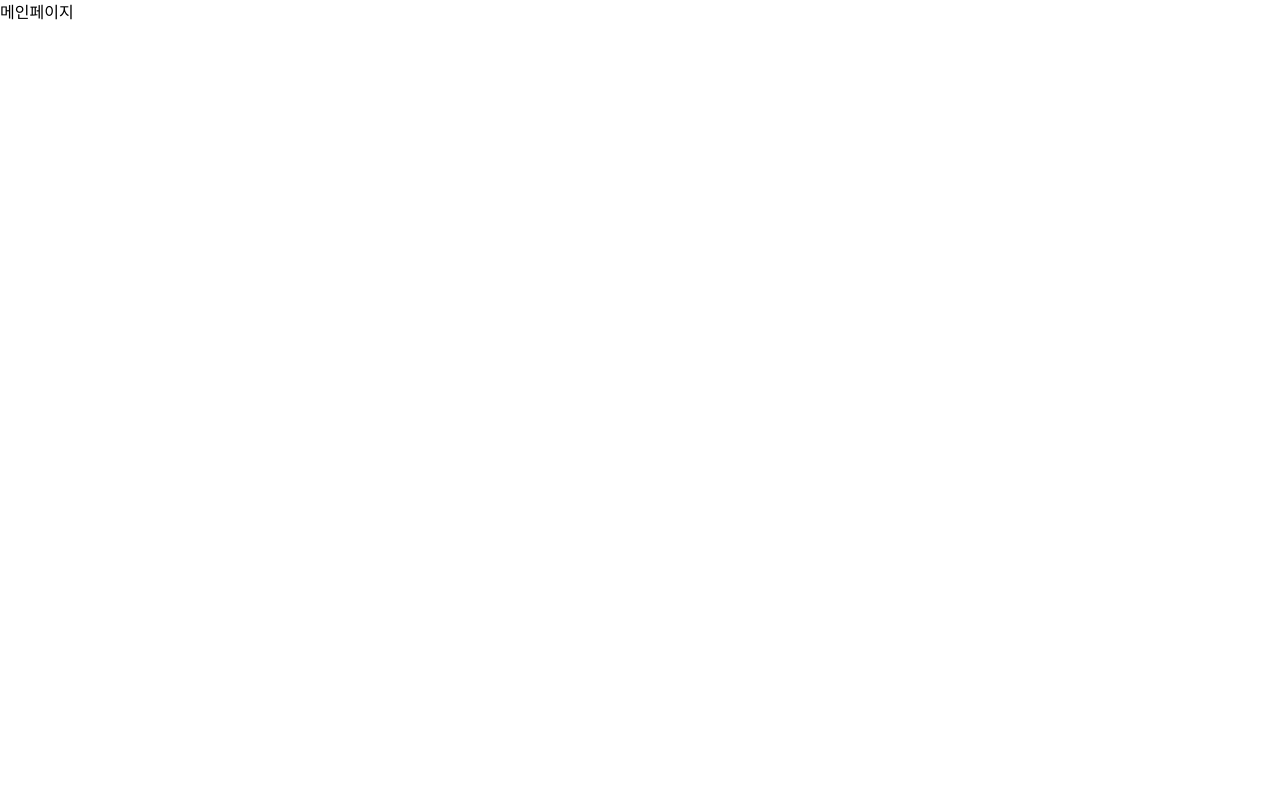
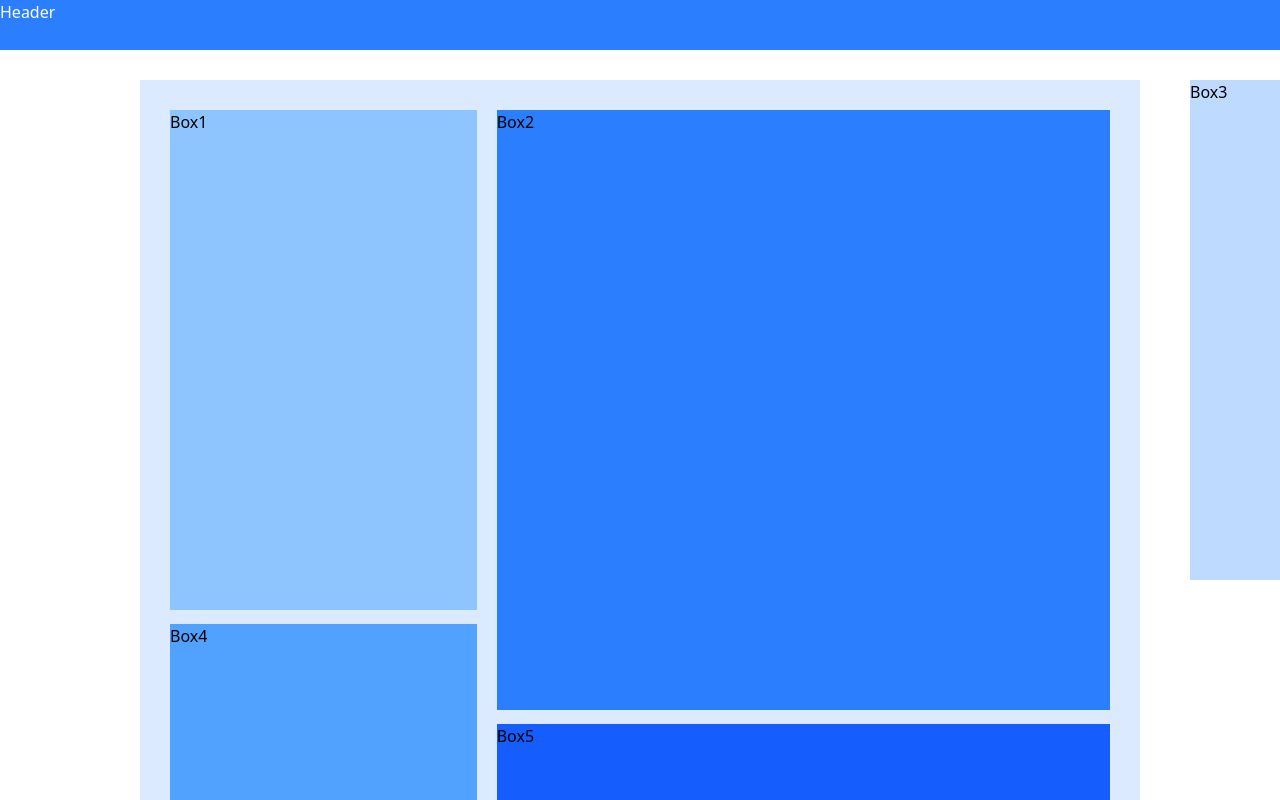
Before and after one commit to DuriAhnRian/Front, a React (Vite) app: page / in a window 1280 px wide. Built offline with nearby package versions, Linux system fonts and the light colour scheme.

Commit message:
feat: 메인페이지 레이아웃 (#2)

```diff
--- a/src/App.tsx
+++ b/src/App.tsx
@@ -1,10 +1,11 @@
-import MainPage from './pages/MainPage';
-
+// import MainPage from './pages/MainPage';
+import { BrowserRouter } from 'react-router-dom';
+import Routes from './routes/Routes';
 function App() {
   return (
-    <div>
-      <MainPage />
-    </div>
+    <BrowserRouter>
+      <Routes />
+    </BrowserRouter>
   );
 }
 
--- a/src/components/layout/Header.tsx
+++ b/src/components/layout/Header.tsx
@@ -0,0 +1,5 @@
+const Header = () => {
+  return <header className="h-[50px] bg-blue-500 text-white">Header</header>;
+};
+
+export default Header;
--- /dev/null
+++ b/src/layout/Layout.tsx
@@ -0,0 +1,14 @@
+import { Outlet } from 'react-router-dom';
+import Header from '../components/layout/Header';
+const Layout = () => {
+  return (
+    <div className="h-dvh flex flex-col">
+      <Header />
+      <main className="flex-1 overflow-auto">
+        <Outlet />
+      </main>
+    </div>
+  );
+};
+
+export default Layout;
--- a/src/pages/MainPage.tsx
+++ b/src/pages/MainPage.tsx
@@ -1,7 +1,21 @@
 export default function MainPage() {
   return (
-    <div className=''>
-      메인페이지
+    <div className="w-screen flex pt-[30px]">
+      <div className="max-w-[1280px] mx-auto flex relative">
+        <div className="flex gap-5 w-[1000px] bg-blue-100 px-[30px] pt-[30px]">
+          <div className="flex flex-col w-1/3 gap-3.5">
+            <div className="h-[500px] bg-blue-300">Box1</div>
+            <div className="h-[300px] bg-blue-400">Box4</div>
+          </div>
+          <div className="flex flex-col w-2/3 gap-3.5">
+            <div className="h-[600px] bg-blue-500">Box2</div>
+            <div className="h-[220px] bg-blue-600">Box5</div>
+          </div>
+        </div>
+        <div className="w-[250px] h-[500px] bg-blue-200 ml-[30px] absolute right-[-300px] ">
+          Box3
+        </div>
+      </div>
     </div>
   );
 }
--- /dev/null
+++ b/src/routes/Routes.tsx
@@ -0,0 +1,15 @@
+import { Routes as ReactRouters, Route } from 'react-router-dom';
+import MainPage from '../pages/MainPage';
+import Layout from '../layout/Layout';
+
+const Routes = () => {
+  return (
+    <ReactRouters>
+      <Route path="/" element={<Layout />}>
+        <Route index element={<MainPage />} />
+      </Route>
+    </ReactRouters>
+  );
+};
+
+export default Routes;
```
